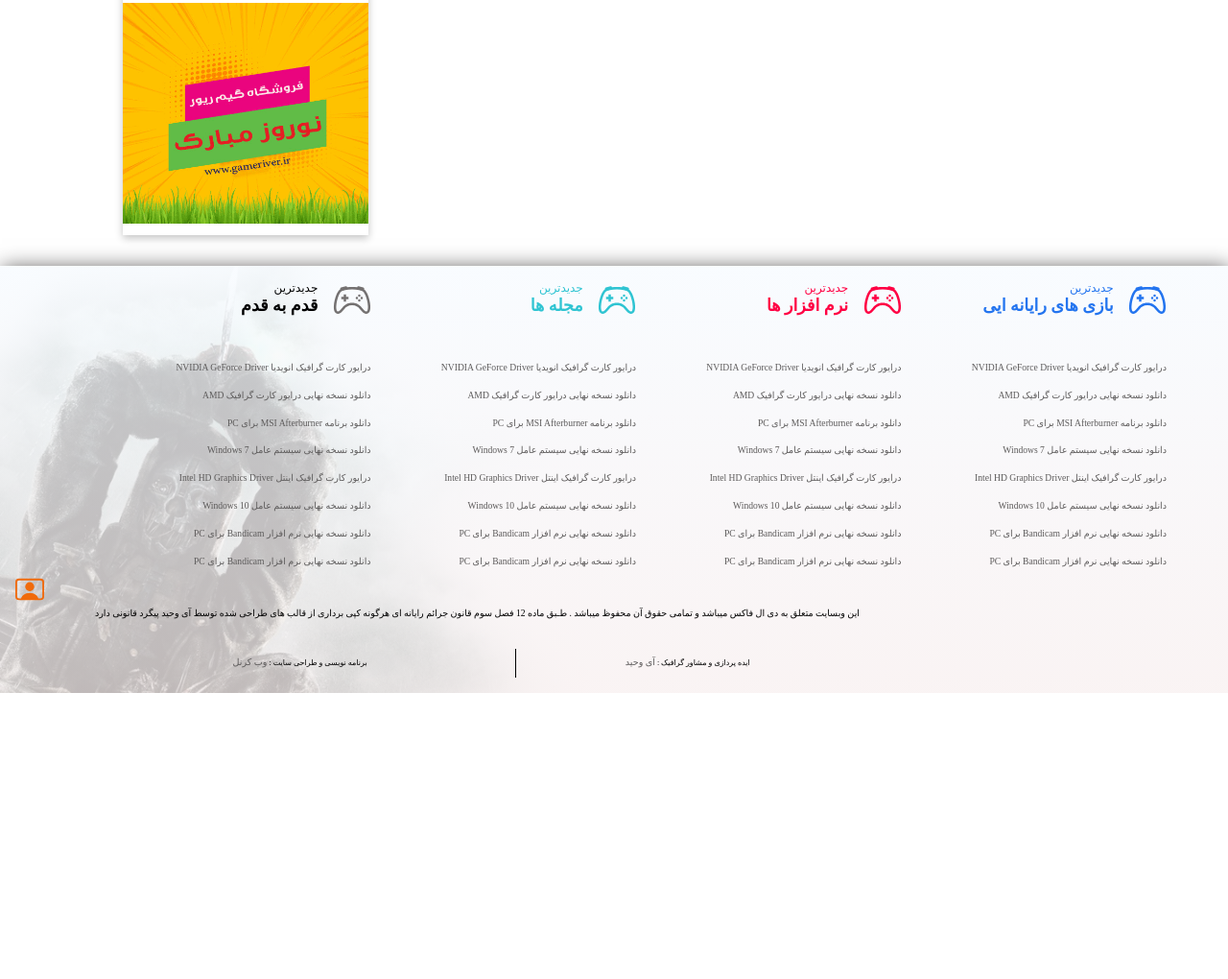
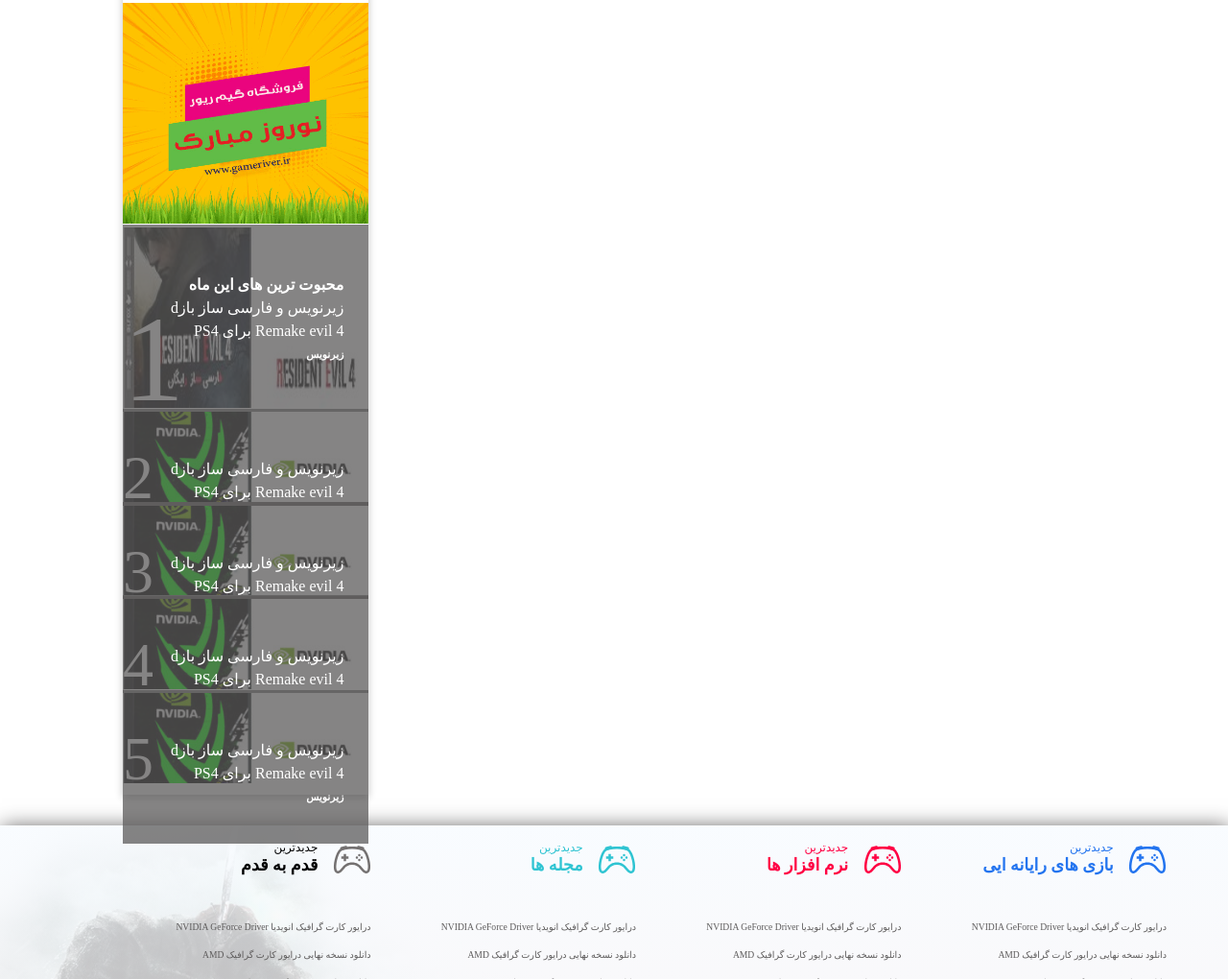
Before and after one commit to faride-81/dlfox, a plain HTML site: page index.html in a window 1280 px wide. Shown: the part 3140-4160 px from the top of the page at 96% size. Before the commit the page ends 3862 px from the top, so only its background shows below. Drawn offline with Linux system fonts and the light colour scheme.

Commit message:
زمینتبیاتیاب

```diff
--- a/index.html
+++ b/index.html
@@ -617,6 +617,67 @@
                         </div>
                     </div>
                     <a href="#"><img src="./left5-2.gif" /></a>
+                    <a href="#">
+                        <div class="img">
+                            <img src="./left-shomare.jpg">
+                            <div class="left">1</div>
+                            <div class="bacc"></div>
+                            <div class="right">
+                                <b>محبوت ترین های این ماه </b>
+                                <p> زیرنویس و فارسی ساز بازd Remake evil 4 برای PS4</p>
+                                <h6>زیرنویس</h6>
+                            </div>
+                            <div class="bac"></div>
+                        </div>
+                    </a>
+                    <a href="#">
+                        <div class="imgg">
+                            <img src="./left-shomare2.jpg">
+                            <div class="left">2</div>
+                            <div class="bacc"></div>
+                            <div class="right">
+                                <p> زیرنویس و فارسی ساز بازd Remake evil 4 برای PS4</p>
+                                <h6>زیرنویس</h6>
+                            </div>
+                            <div class="bac"></div>
+                        </div>
+                    </a>
+                    <a href="#">
+                        <div class="imgg">
+                            <img src="./left-shomare2.jpg">
+                            <div class="left">3</div>
+                            <div class="bacc"></div>
+                            <div class="right">
+                                <p> زیرنویس و فارسی ساز بازd Remake evil 4 برای PS4</p>
+                                <h6>زیرنویس</h6>
+                            </div>
+                            <div class="bac"></div>
+                        </div>
+                    </a>
+                    <a href="#">
+                        <div class="imgg">
+                            <img src="./left-shomare2.jpg">
+                            <div class="left">4</div>
+                            <div class="bacc"></div>
+                            <div class="right">
+                                <p> زیرنویس و فارسی ساز بازd Remake evil 4 برای PS4</p>
+                                <h6>زیرنویس</h6>
+                            </div>
+                            <div class="bac"></div>
+                        </div>
+                    </a>
+                    <a href="#">
+                        <div class="imgg">
+                            <img src="./left-shomare2.jpg">
+                            <div class="left">5</div>
+                            <div class="bacc"></div>
+                            <div class="right">
+                                <p> زیرنویس و فارسی ساز بازd Remake evil 4 برای PS4</p>
+                                <h6>زیرنویس</h6>
+                            </div>
+                            <div class="bac"></div>
+                        </div>
+                    </a>
                 </div>
             </div>
         </div>
--- a/staylee.css
+++ b/staylee.css
@@ -672,6 +672,89 @@ a {
 .container5 .flex5 .left5 .card .left a:hover{
     color: blue;
 }
+.container5 .flex5 .left5 .img {
+    width: 100%;
+    position: relative;
+}
+.container5 .flex5 .left5 .img img{
+    width: 100%;
+}
+.container5 .flex5 .left5 .img .bacc{
+    background-color: #5d5b5b;
+    width: 100%;
+    height: 50vh;
+    opacity: 0.75;
+    position: absolute;
+    top: -0.2rem;
+}
+.container5 .flex5 .left5 .img .left{
+    position: absolute;
+    color: white;
+    font-size: 8rem;
+    top: 4rem;
+}
+.container5 .flex5 .left5 .img .right {
+    color: white;
+    position: absolute;
+    top: 3rem;
+    direction: rtl;
+    width: 90%;
+    line-height: 1.5rem;
+}
+.container5 .flex5 .left5 .img .bac{
+    background-color: #236fef;
+    position: absolute;
+    display: none;
+    top: 0rem;
+    width: 100%;
+    height: 50vh;
+    opacity: 0.35;
+}
+.container5 .flex5 .left5 .img:hover .bac{
+    display: block;
+}
+/* 2 */
+.container5 .flex5 .left5 .imgg {
+    width: 100%;
+    position: relative;
+}
+.container5 .flex5 .left5 .imgg img{
+    width: 100%;
+}
+.container5 .flex5 .left5 .bacc{
+    background-color: #5d5b5b;
+    width: 100%;
+    height: 20vh;
+    opacity: 0.75;
+    position: absolute;
+    top: -0.2rem;
+}
+.container5 .flex5 .left5 .imgg .left{
+    position: absolute;
+    color: white;
+    font-size: 4rem;
+    top: 2rem;
+}
+.container5 .flex5 .left5 .imgg .right {
+    color: white;
+    position: absolute;
+    top: 3rem;
+    direction: rtl;
+    width: 90%;
+    line-height: 1.5rem;
+}
+.container5 .flex5 .left5 .imgg .bac{
+    background-color: #236fef;
+    position: absolute;
+    display: none;
+    top: 0rem;
+    width: 100%;
+    height: 25vh;
+    opacity: 0.35;
+}
+.container5 .flex5 .left5 .imgg:hover .bac{
+    display: block;
+}
  /* footer */
 .footer {
     box-shadow: #5d5b5b 2px 2px 21px;
@@ -825,11 +908,13 @@ footer .footer .copy {
     /*  */
     .container1 .flex1 {
         padding: 1rem 0;
-        flex-direction: column-reverse;
+        flex-direction: column;
         direction: rtl;
+        box-shadow: none;
     }
     .container1 .flex1 .right {
         width: 100%;
+        box-shadow: rgba(0, 0, 0, 0.45) 0px 25px 20px -20px;
         margin-right: 0rem;
         margin-top: 1rem;
         direction: rtl;
@@ -842,6 +927,7 @@ footer .footer .copy {
     .container1 .flex1 .left {
         width: 50%;
         gap: 3%;
+        margin: 1.5rem auto;
     }
     .container1 .flex1 .left a {
         margin-right: 2rem;
```
Also changed, not shown: left-shomare.jpg (added), left-shomare2.jpg (added).
